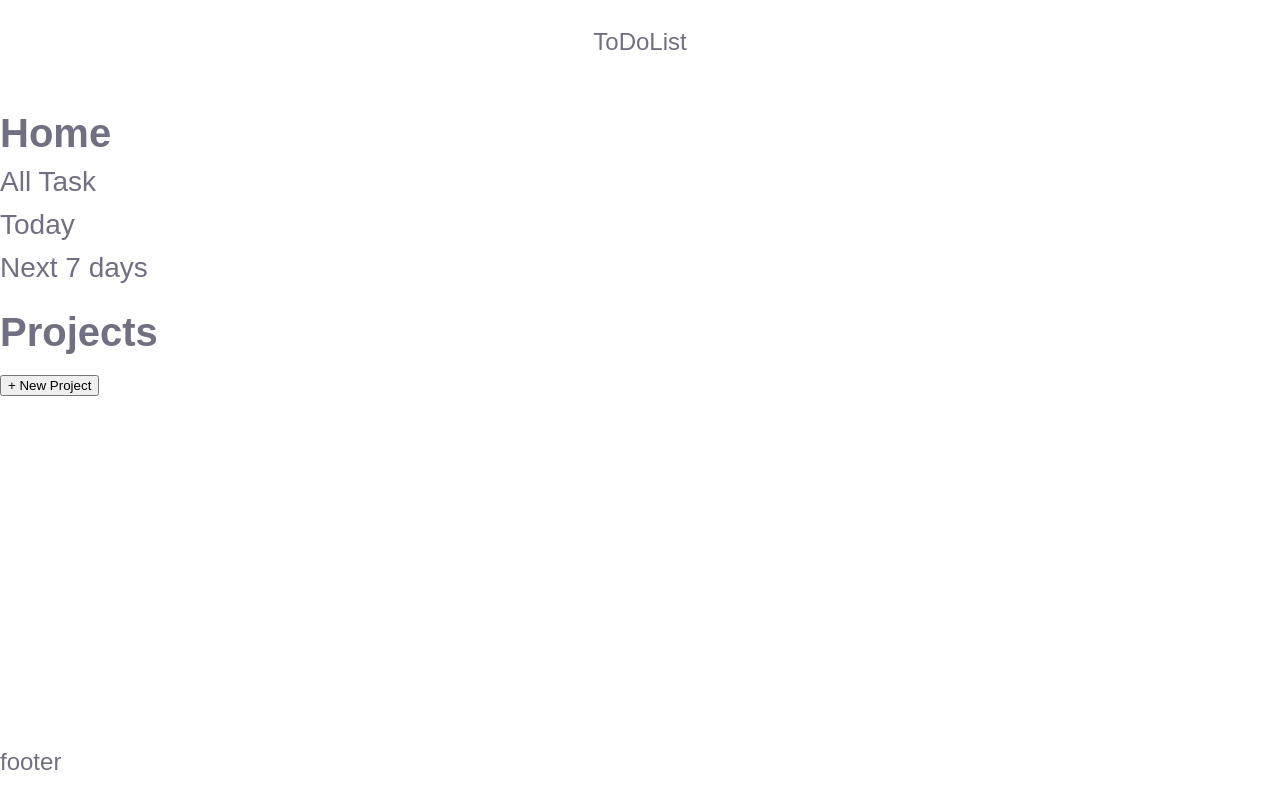
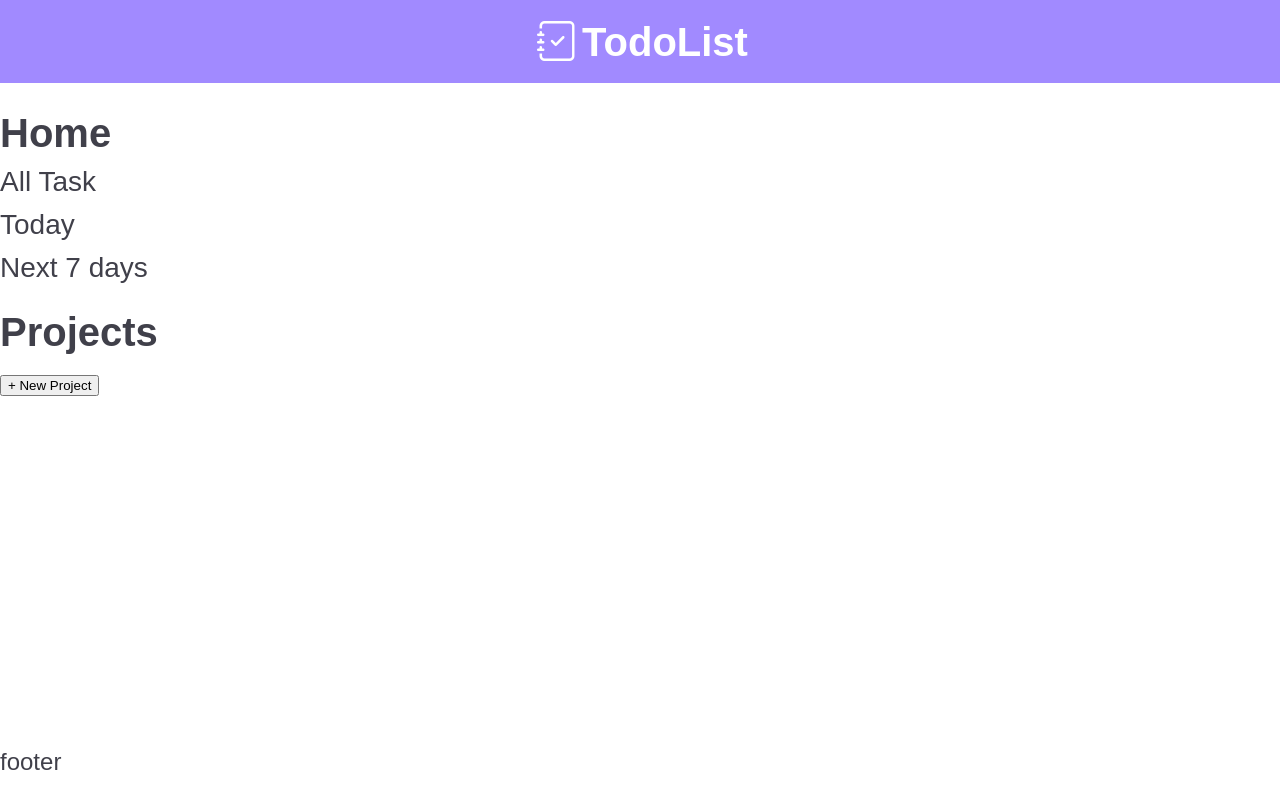
Before and after one commit to aliflikescoding/vanilla-to-do-list, a plain HTML site: page index.html in a window 1280 px wide. Drawn offline with nearby package versions, Linux system fonts and the light colour scheme.

Commit message:
Add header styles

```diff
--- a/index.html
+++ b/index.html
@@ -5,7 +5,7 @@
     <meta name="viewport" content="width=device-width, initial-scale=1.0" />
     <link
       rel="stylesheet"
-      href="https://cdn.jsdelivr.net/npm/bootstrap-icons@1.5.0/font/bootstrap-icons.css"
+      href="https://cdn.jsdelivr.net/npm/bootstrap-icons@1.3.0/font/bootstrap-icons.css"
     />
     <link rel="stylesheet" href="style.css" />
     <title>To Do List</title>
@@ -13,7 +13,10 @@
   <body>
     <div class="header">
       <div class="logo">
-        <h1>ToDoList</h1>
+        <div class="logo">
+          <i class="bi bi-journal-check"></i>
+          <h1 class="logo-text">TodoList</h1>
+        </div>
       </div>
     </div>
     <div class="sidebar">
@@ -56,8 +59,7 @@
         <button class="button button-primary show" id="taskButton">
           + Add Task
         </button>
-        <div id="taskContainer">
-        </div>
+        <div id="taskContainer"></div>
         <form action="" class="show" id="taskForm">
           <div class="task-input">
             <label for="taskInput">Project Name:</label>
--- a/style.css
+++ b/style.css
@@ -51,7 +51,7 @@ table {
 
 :root {
   --background: #ffff;
-  --text: #717082;
+  --text: #40404a;
   --secondary: #ca8bfe;
   --primary: #a18aff;
 }
@@ -69,10 +69,24 @@ body {
 }
 
 .header {
+  background-color: var(--primary);
   grid-area: 1 / 1 / 2 / 6;
   display: flex;
   align-items: center;
   justify-content: center;
+}
+
+.logo {
+  display: flex;
+  color: var(--background);
+  font-size: 2.5rem;
+  font-weight: 700;
+  align-items: center;
+  justify-content: center;
+}
+
+.logo > *:last-child {
+  margin-left: 5px;
 }
 
 .show {
```
